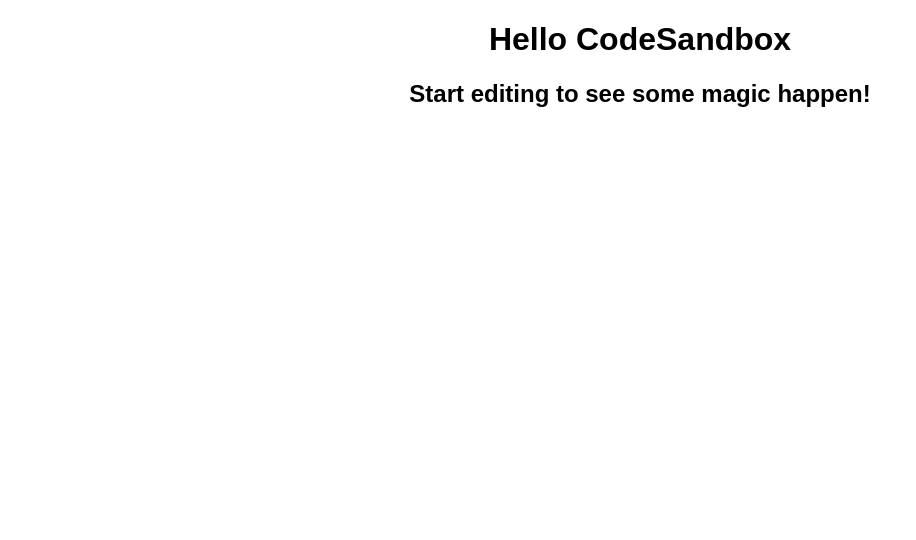
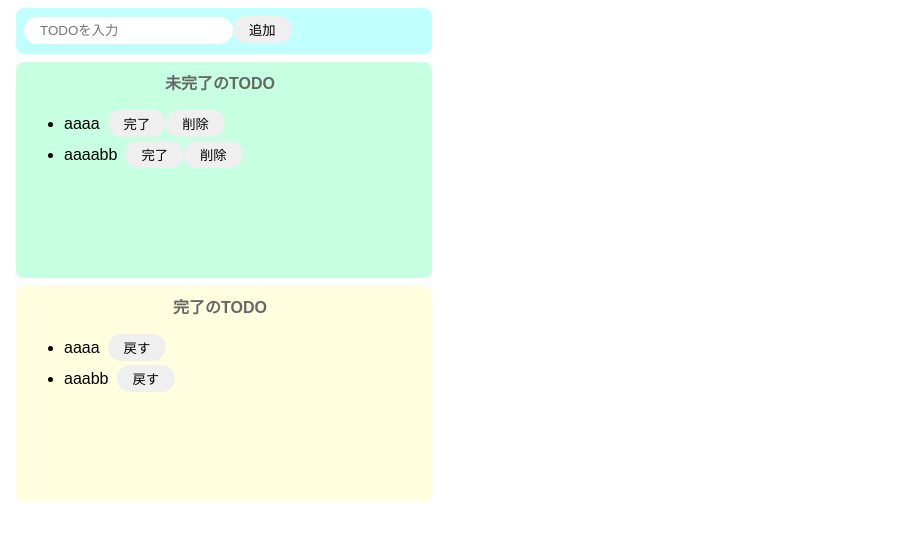
Before and after one commit to Rujuu-prog/react-todo, a React (Create React App) app: page / in a window 1280 px wide. Shown: the top 540 px of the page, without its empty margins (0-916 px from the left). Built offline with nearby package versions, Linux system fonts and the light colour scheme.

Commit message:
add UI code

```diff
--- a/src/App.js
+++ /dev/null
@@ -1,10 +0,0 @@
-import "./styles.css";
-
-export default function App() {
-  return (
-    <div className="App">
-      <h1>Hello CodeSandbox</h1>
-      <h2>Start editing to see some magic happen!</h2>
-    </div>
-  );
-}
--- /dev/null
+++ b/src/App.jsx
@@ -0,0 +1,48 @@
+import "./styles.css";
+
+export const App = () => {
+  return (
+    <>
+      <div className="input-area">
+        <input placeholder="TODOを入力" />
+        <button>追加</button>
+      </div>
+      <div className="incomplete-area">
+        <p className="title">未完了のTODO</p>
+        <ul>
+          <li>
+            <div className="list-row">
+              <p>aaaa</p>
+              <button>完了</button>
+              <button>削除</button>
+            </div>
+          </li>
+          <li>
+            <div className="list-row">
+              <p>aaaabb</p>
+              <button>完了</button>
+              <button>削除</button>
+            </div>
+          </li>
+        </ul>
+      </div>
+      <div className="complete-area">
+        <p className="title">完了のTODO</p>
+        <ul>
+          <li>
+            <div className="list-row">
+              <p>aaaa</p>
+              <button>戻す</button>
+            </div>
+          </li>
+          <li>
+            <div className="list-row">
+              <p>aaabb</p>
+              <button>戻す</button>
+            </div>
+          </li>
+        </ul>
+      </div>
+    </>
+  );
+};
--- a/src/index.js
+++ b/src/index.js
@@ -1,12 +1,6 @@
 import { StrictMode } from "react";
 import ReactDOM from "react-dom";
 
-import App from "./App";
+import { App } from "./App";
 
-const rootElement = document.getElementById("root");
-ReactDOM.render(
-  <StrictMode>
-    <App />
-  </StrictMode>,
-  rootElement
-);
+ReactDOM.render(<App />, document.getElementById("root"));
--- a/src/styles.css
+++ b/src/styles.css
@@ -1,4 +1,66 @@
-.App {
+body {
   font-family: sans-serif;
+}
+
+input {
+  border-radius: 16px;
+  border: none;
+  padding: 6px 16px;
+  outline: none;
+}
+
+button {
+  border-radius: 16px;
+  border: none;
+  padding: 4px 16px;
+}
+
+button:hover {
+  background-color: #ff7fff;
+  color: #fff;
+  cursor: pointer;
+}
+
+p {
+  margin: 0 8px 0 0;
+}
+
+.input-area {
+  background-color: #c1ffff;
+  width: 400px;
+  height: 30px;
+  padding: 8px;
+  margin: 8px;
+  border-radius: 8px;
+}
+
+.incomplete-area {
+  background-color: #c6ffe2;
+  width: 400px;
+  min-height: 200px;
+  padding: 8px;
+  margin: 8px;
+  border-radius: 8px;
+}
+
+.complete-area {
+  background-color: #ffffe0;
+  width: 400px;
+  min-height: 200px;
+  padding: 8px;
+  margin: 8px;
+  border-radius: 8px;
+}
+
+.title {
   text-align: center;
+  margin-top: 0;
+  font-weight: bold;
+  color: #666;
 }
+
+.list-row {
+  display: flex;
+  align-items: center;
+  padding-bottom: 4px;
+}
```
